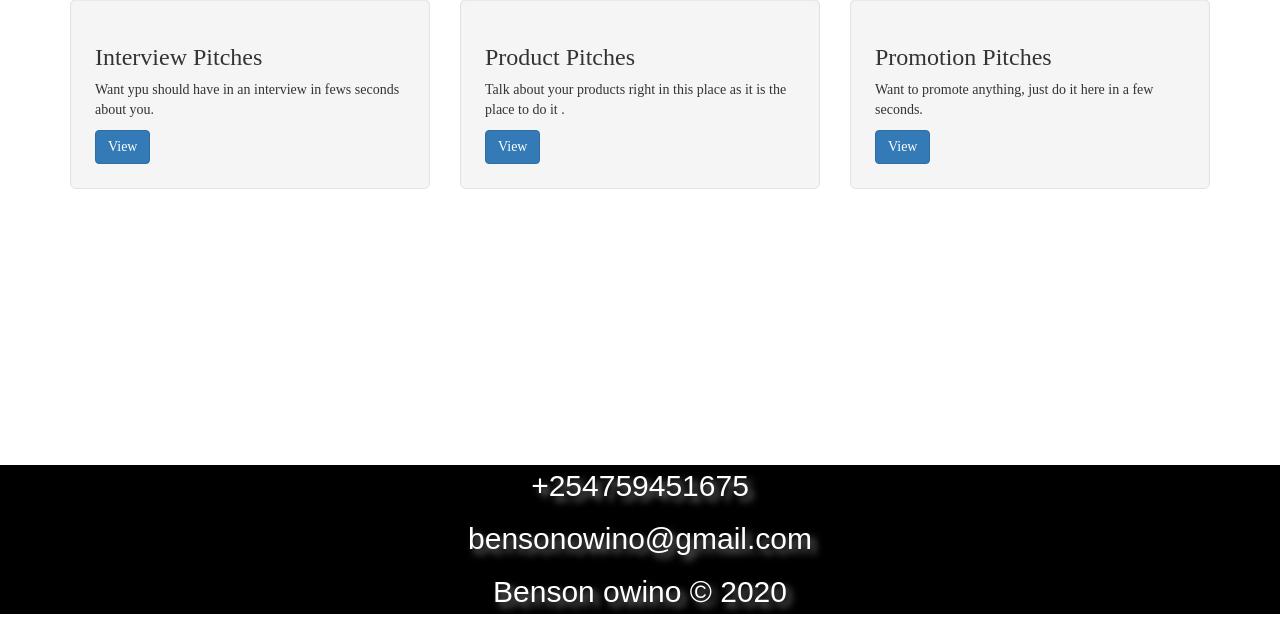
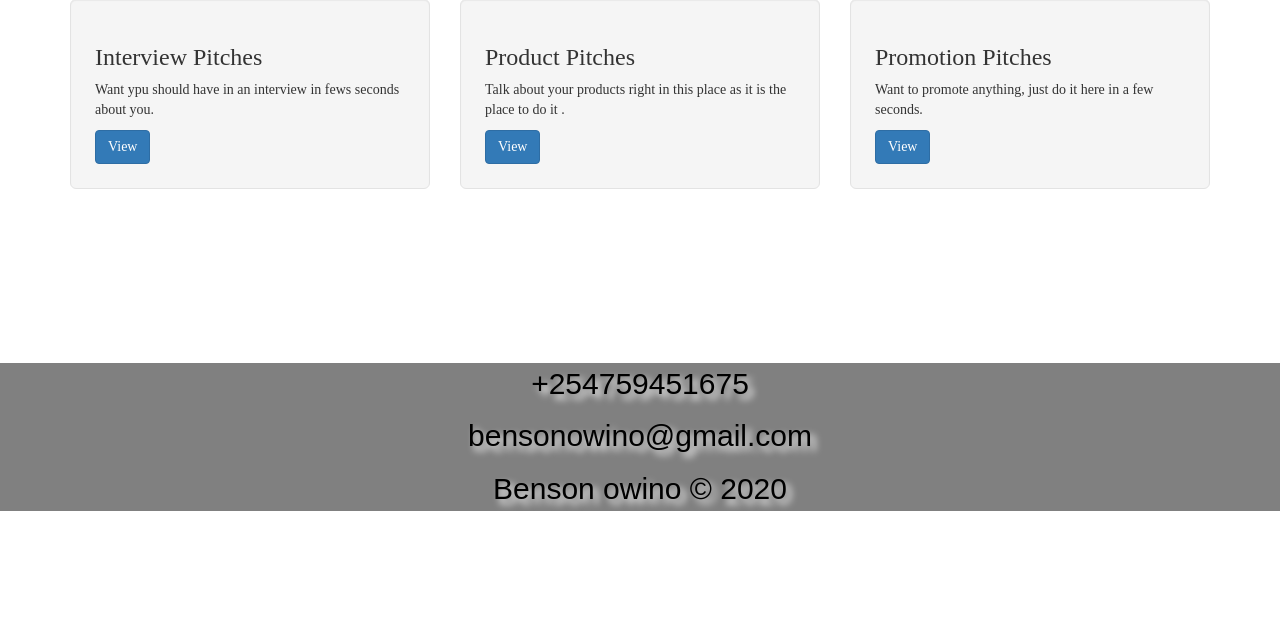
Before and after one commit to benowino7/Lock, a Flask app: page / in a window 1280 px wide. Shown: the part 337-961 px from the top of the page. After the commit the page ends 848 px from the top, so only its background shows below. Run offline with Flask 2, Linux system fonts and the light colour scheme; data that the repository does not hold is empty; some libraries are stand-ins or nearby versions; some web fonts are replaced.

```diff
--- a/app/templates/index.html
+++ b/app/templates/index.html
@@ -53,13 +53,13 @@
         font-size:30px;
         text-align: center;
         font-family: fantasy;
-        color: white;
-        text-shadow: 5px 5px 7px gray;
+        color: black;
+        text-shadow: 5px 5px 7px white;
 
     }
     .contain{
-        margin-top:20%;
-        background-color:black;
+        margin-top:12%;
+        background-color:grey;
         margin-bottom: 1px;
     }
 </style>
```
